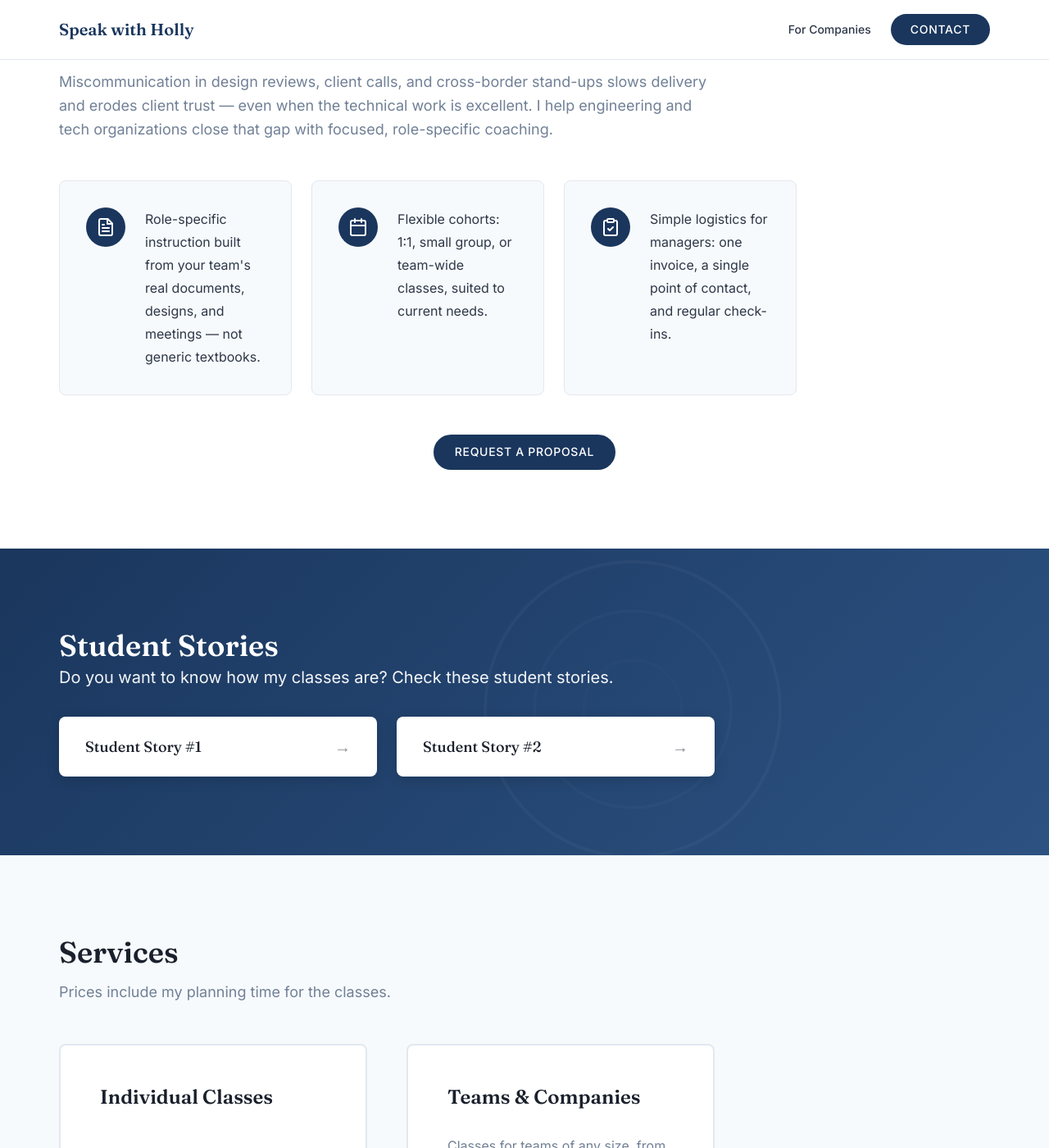
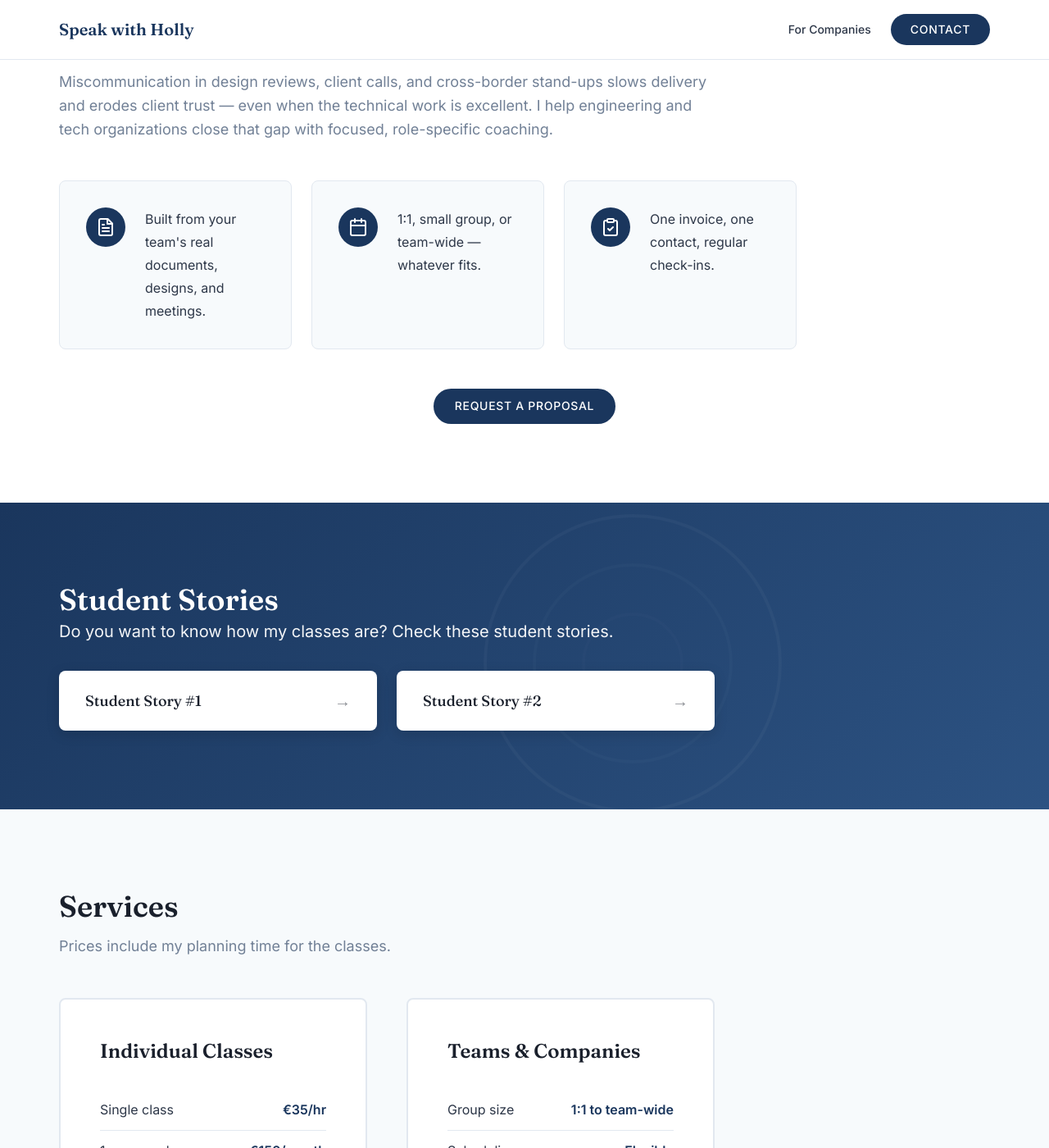
Before and after one commit to nahumgarcia/holly_web, a Jekyll site: the page built from index.html, in a window 1280 px wide and 1400 px high, scrolled down 1844 px. Shown: the whole window at 82% size. Built offline with Jekyll 4.4.1, drawn with Linux system fonts in a browser that asks for light colours; some of the changed text lies outside the part shown.

Commit message:
Simplify companies copy and match pricing card formats
The three "For Companies" points were too long for a 3-column card
layout, and the Teams & Companies pricing card used a different
format (description + bullets + standalone price label) than the
Individual Classes card next to it (a simple label/value table).

- Shortened all three company points to short phrases
- Rebuilt the Teams & Companies card as the same label/value table
  used by Individual Classes, dropping the intro paragraph, bullet
  list, and standalone "Custom quote" heading
- Removed the now-unused services-description/-points/-price-label
  styles

Co-Authored-By: Claude Sonnet 5 <noreply@anthropic.com>

```diff
--- a/_data/content.yml
+++ b/_data/content.yml
@@ -62,11 +62,11 @@ companies:
     Miscommunication in design reviews, client calls, and cross-border stand-ups slows delivery and erodes client trust — even when the technical work is excellent. I help engineering and tech organizations close that gap with focused, role-specific coaching.
   points:
     - icon: "file"
-      text: "Role-specific instruction built from your team's real documents, designs, and meetings — not generic textbooks."
+      text: "Built from your team's real documents, designs, and meetings."
     - icon: "calendar"
-      text: "Flexible cohorts: 1:1, small group, or team-wide classes, suited to current needs."
+      text: "1:1, small group, or team-wide — whatever fits."
     - icon: "clipboard"
-      text: "Simple logistics for managers: one invoice, a single point of contact, and regular check-ins."
+      text: "One invoice, one contact, regular check-ins."
   cta: "Request a proposal"
 
 # Services / Methodology
@@ -170,11 +170,13 @@ pricing:
         unit: "month"
   teams:
     title: "Teams & Companies"
-    description: "Classes for teams of any size, from 1:1 to team-wide."
-    points:
-      - "Flexible scheduling, suited to current needs"
-      - "One invoice, a single point of contact, and regular check-ins"
-    price_label: "Custom quote"
+    rows:
+      - name: "Group size"
+        value: "1:1 to team-wide"
+      - name: "Scheduling"
+        value: "Flexible"
+      - name: "Logistics"
+        value: "One invoice, single contact"
     cta: "Request a quote"
 
 # Testimonials
--- a/_sass/formal/_components.scss
+++ b/_sass/formal/_components.scss
@@ -546,41 +546,6 @@
   color: $color-text-light;
 }
 
-.services-description {
-  color: $color-text-light;
-  margin-bottom: $spacing-lg;
-}
-
-.services-points {
-  list-style: none;
-  padding-left: 0;
-  margin-bottom: $spacing-lg;
-
-  li {
-    position: relative;
-    padding-left: $spacing-lg;
-    margin-bottom: $spacing-sm;
-    color: $color-text;
-
-    &::before {
-      content: '';
-      position: absolute;
-      left: 0;
-      top: 0.6em;
-      width: 6px;
-      height: 6px;
-      border-radius: 50%;
-      background: $color-primary;
-    }
-  }
-}
-
-.services-price-label {
-  font-family: $font-heading;
-  font-size: $font-size-xl;
-  color: $color-primary;
-}
-
 .services-cta {
   margin-top: auto;
   padding-top: $spacing-xl;
--- a/index.html
+++ b/index.html
@@ -162,13 +162,14 @@ description: English classes for engineers and tech professionals. Improve your
 
       <div class="services-card">
         <h3 class="services-title">{{ site.data.content.pricing.teams.title }}</h3>
-        <p class="services-description">{{ site.data.content.pricing.teams.description }}</p>
-        <ul class="services-points">
-          {% for point in site.data.content.pricing.teams.points %}
-          <li>{{ point }}</li>
+        <table class="services-table">
+          {% for row in site.data.content.pricing.teams.rows %}
+          <tr>
+            <td>{{ row.name }}</td>
+            <td>{{ row.value }}</td>
+          </tr>
           {% endfor %}
-        </ul>
-        <div class="services-price-label">{{ site.data.content.pricing.teams.price_label }}</div>
+        </table>
         <div class="services-cta">
           <a href="#contact" class="btn btn--outline">{{ site.data.content.pricing.teams.cta }}</a>
         </div>
```
